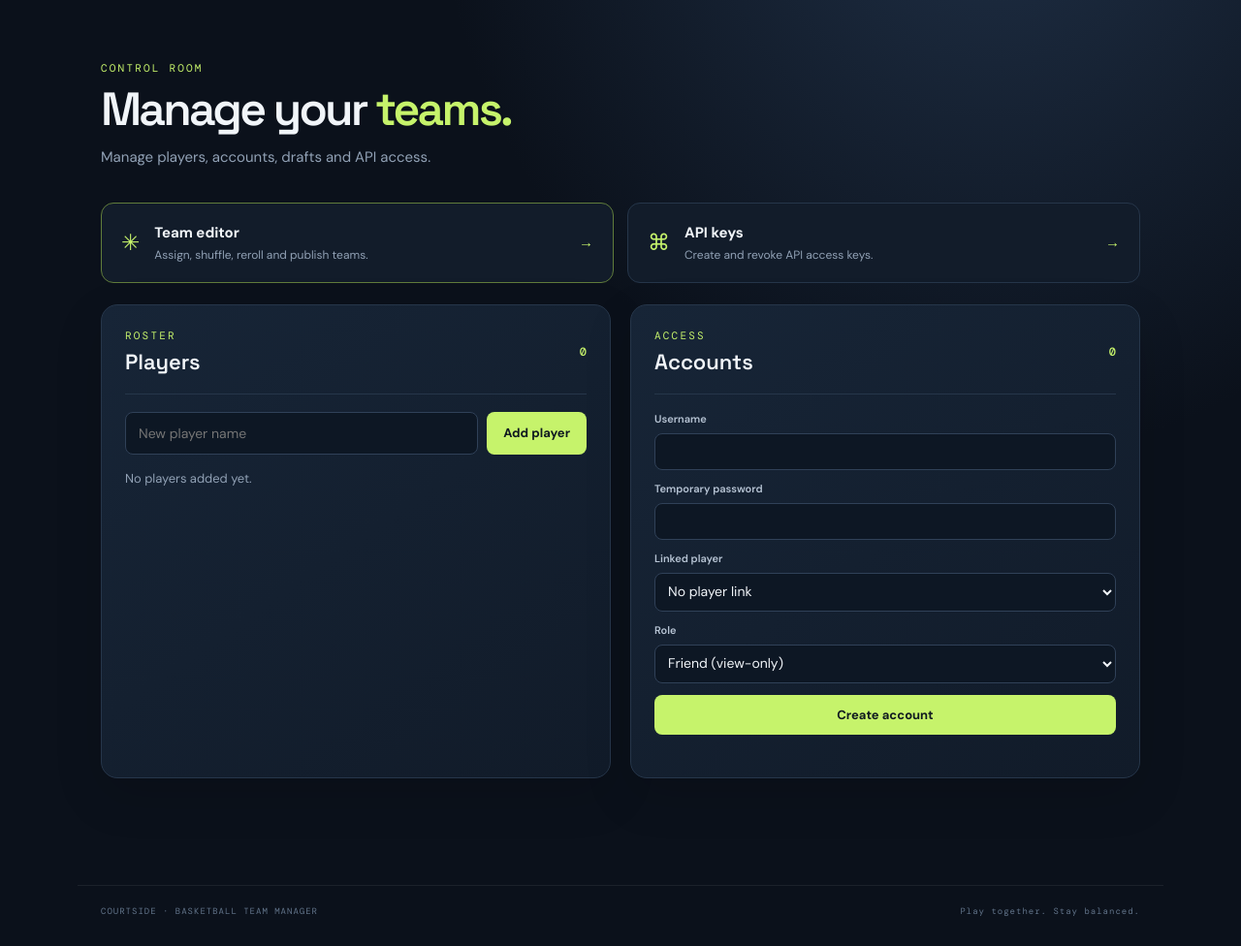
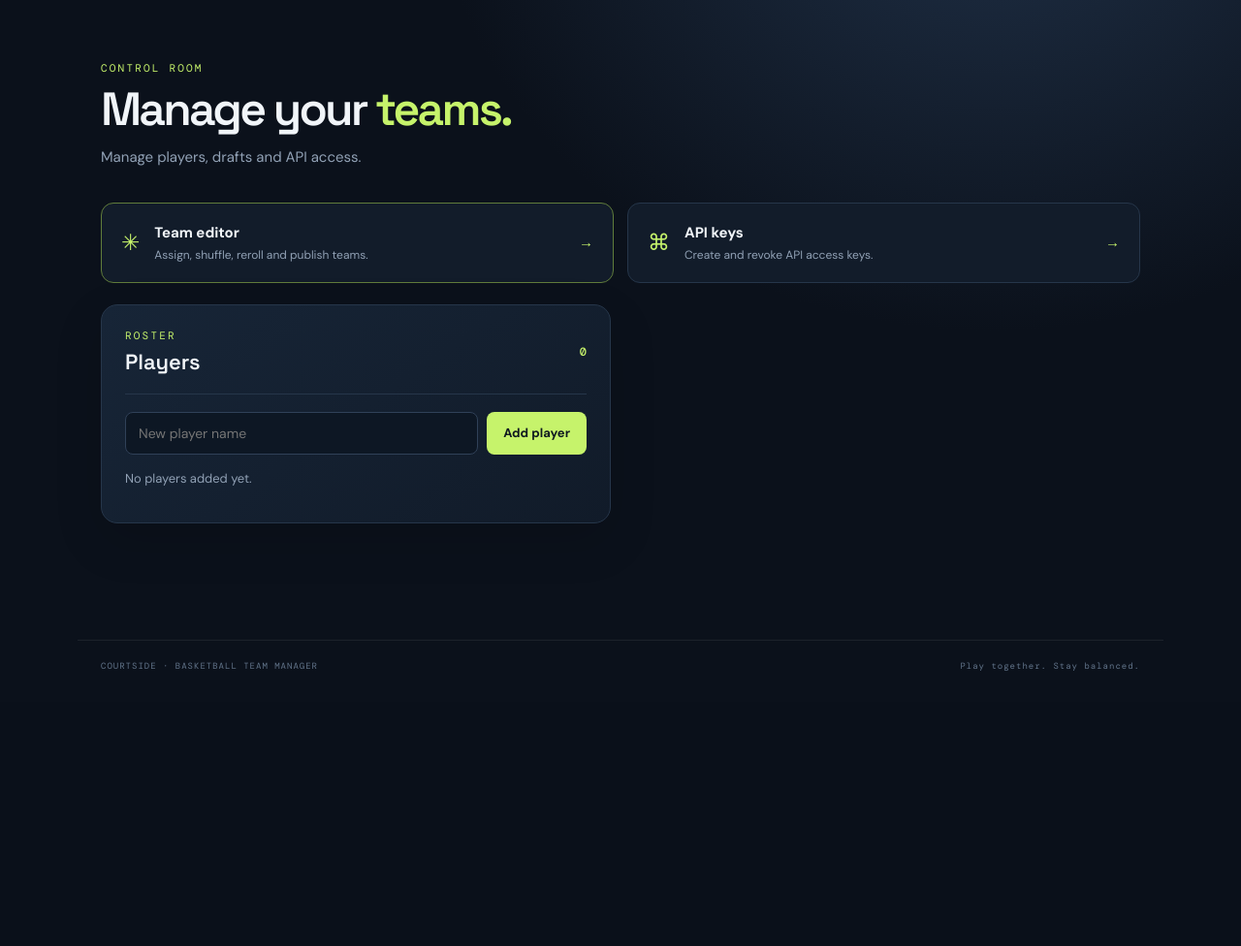
Before and after one commit to Hyagreev14/basketball-teams, a Flask app: page /manage in a window 1280 px wide. Shown: the part 76-1052 px from the top of the page at 97% size. After the commit the page ends 768 px from the top, so only its background shows below. Run offline with Flask 3, Linux system fonts and the light colour scheme; the visitor is signed in with stand-in values (Sample User, id 1); data comes from the database, SQL or seed files in the repository; data that the repository does not hold is empty.

Commit message:
ui: remove friend account management

```diff
--- a/templates/manage.html
+++ b/templates/manage.html
@@ -1,13 +1,10 @@
 {% extends "base.html" %}{% block title %}Admin dashboard{% endblock %}
 {% block content %}
-<section class="page-head"><p class="eyebrow">CONTROL ROOM</p><h1>Manage your <em>teams.</em></h1><p class="muted">Manage players, accounts, drafts and API access.</p></section>
+<section class="page-head"><p class="eyebrow">CONTROL ROOM</p><h1>Manage your <em>teams.</em></h1><p class="muted">Manage players, drafts and API access.</p></section>
 <div class="action-grid"><a class="action-card featured" href="{{ url_for('edit') }}"><span class="action-icon">✳</span><span><b>Team editor</b><small>Assign, shuffle, reroll and publish teams.</small></span><strong>→</strong></a><a class="action-card" href="{{ url_for('api_keys') }}"><span class="action-icon">⌘</span><span><b>API keys</b><small>Create and revoke API access keys.</small></span><strong>→</strong></a></div>
-<div class="admin-columns">
+<div class="admin-columns single-column">
 <section class="panel"><div class="panel-title"><div><p class="eyebrow">ROSTER</p><h2>Players</h2></div><span class="count">{{ players|length }}</span></div>
 <form method="post" action="{{ url_for('manage_players') }}" class="inline-form"><input type="hidden" name="_csrf" value="{{ csrf_token() }}"><input name="name" placeholder="New player name" required maxlength="60"><button class="btn primary">Add player</button><input type="hidden" name="action" value="add"></form>
 <div class="simple-list">{% for p in players %}<div class="list-row"><span>{{ p.name }}{% if not p.active %}<small class="tag">INACTIVE</small>{% endif %}</span><form method="post" action="{{ url_for('manage_players') }}"><input type="hidden" name="_csrf" value="{{ csrf_token() }}"><input type="hidden" name="action" value="toggle"><input type="hidden" name="player_id" value="{{ p.id }}"><button class="text-button">{{ 'Reactivate' if not p.active else 'Deactivate' }}</button></form></div>{% else %}<p class="empty">No players added yet.</p>{% endfor %}</div></section>
-<section class="panel"><div class="panel-title"><div><p class="eyebrow">ACCESS</p><h2>Accounts</h2></div><span class="count">{{ users|length }}</span></div>
-<form method="post" action="{{ url_for('manage_users') }}" class="stack compact"><input type="hidden" name="_csrf" value="{{ csrf_token() }}"><input type="hidden" name="action" value="create">
-<label>Username<input name="username" minlength="3" maxlength="40" required></label><label>Temporary password<input name="password" type="password" minlength="10" required></label><label>Linked player <select name="player_id"><option value="">No player link</option>{% for p in players if p.active %}<option value="{{ p.id }}">{{ p.name }}</option>{% endfor %}</select></label><label>Role<select name="role"><option value="friend">Friend (view-only)</option><option value="admin">Administrator</option></select></label><button class="btn primary">Create account</button></form>
-<div class="simple-list">{% for u in users %}<div class="list-row account-row"><span><b>{{ u.username }}</b><small>{{ u.role }}{% if u.player_name %} · {{ u.player_name }}{% endif %}{% if not u.active %} · DISABLED{% endif %}</small></span>{% if u.id != current_user.id %}<div class="user-actions"><form method="post" action="{{ url_for('manage_users') }}"><input type="hidden" name="_csrf" value="{{ csrf_token() }}"><input type="hidden" name="action" value="toggle"><input type="hidden" name="user_id" value="{{ u.id }}"><button class="text-button">{{ 'Enable' if not u.active else 'Disable' }}</button></form><form method="post" action="{{ url_for('manage_users') }}" class="reset-form"><input type="hidden" name="_csrf" value="{{ csrf_token() }}"><input type="hidden" name="action" value="reset"><input type="hidden" name="user_id" value="{{ u.id }}"><input type="password" name="password" minlength="10" placeholder="New temporary password" required><button class="text-button">Reset</button></form></div>{% endif %}</div>{% endfor %}</div></section></div>
+</div>
 {% endblock %}
```
